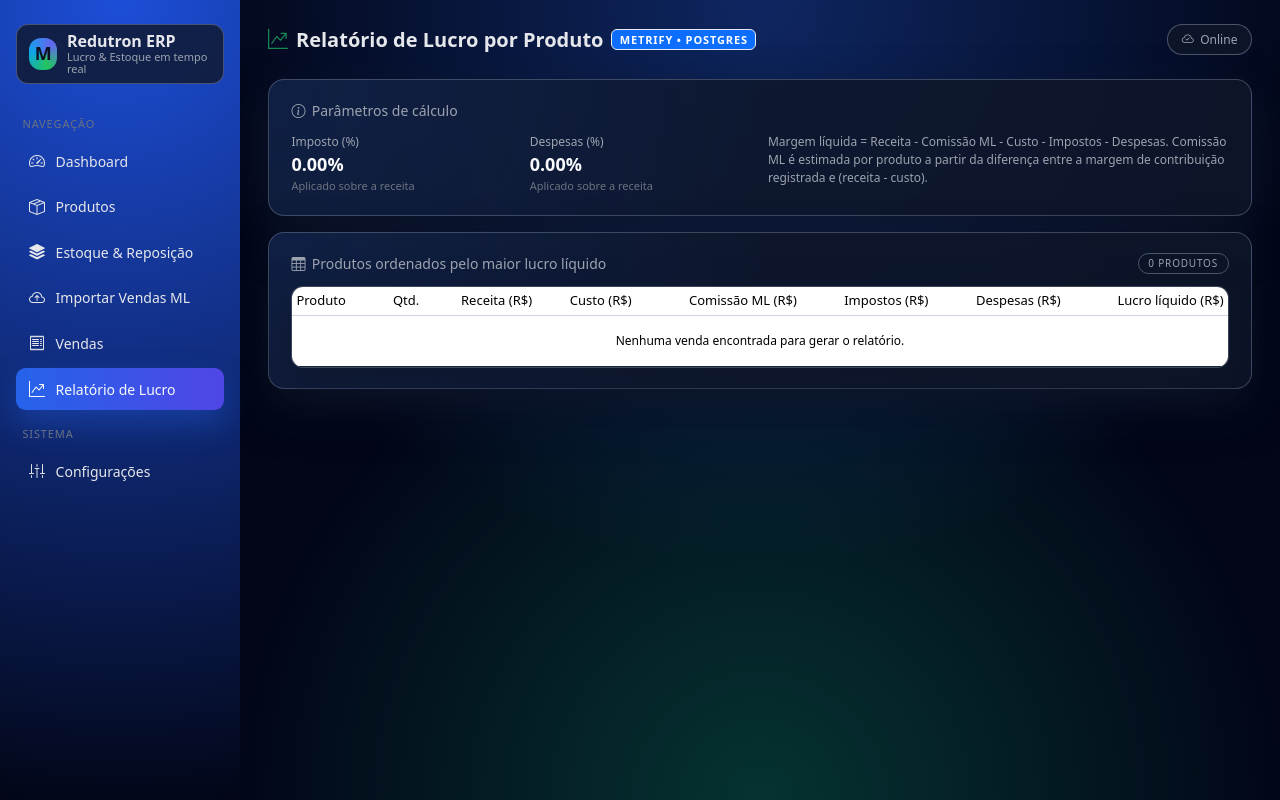
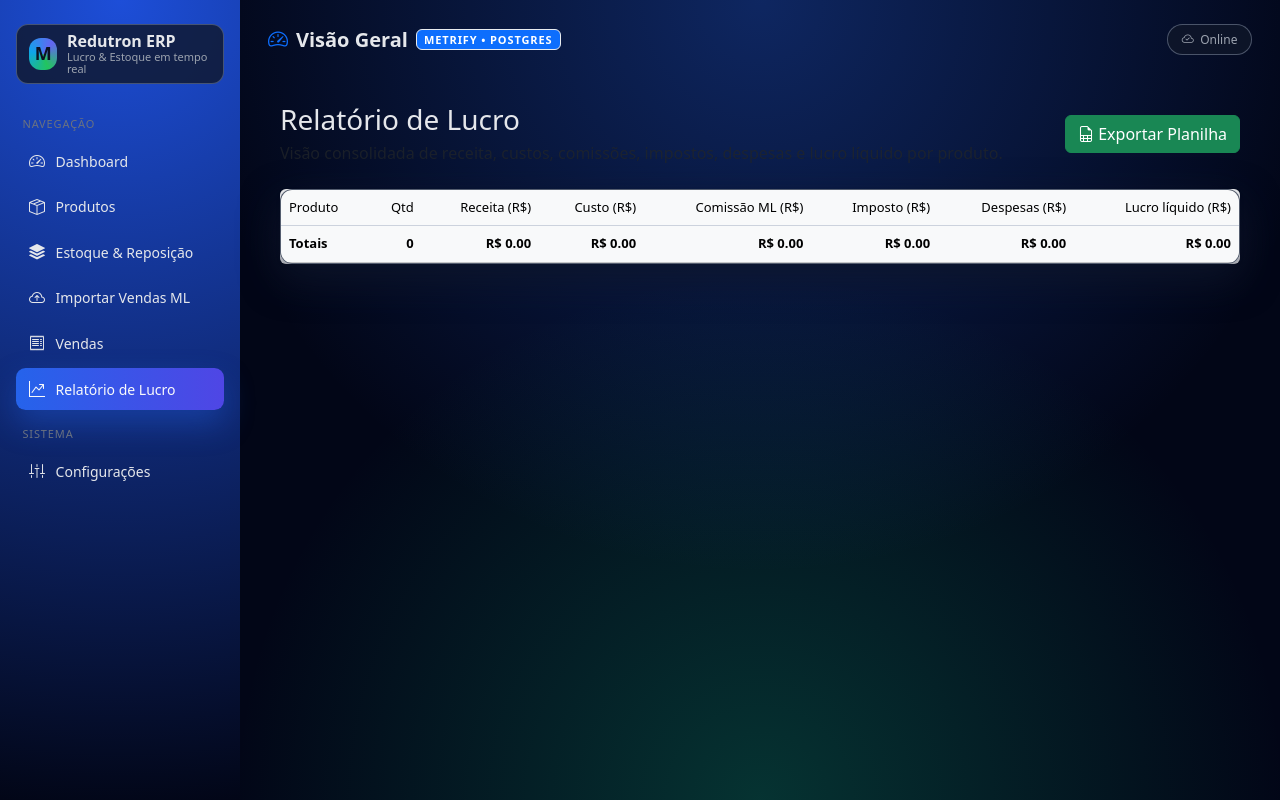
Before and after one commit to oliveirafjdo-web/Mega2.0, a Flask app: page /relatorio_lucro in a window 1280 px wide. Run offline with Flask 3, Linux system fonts and the light colour scheme; some libraries are stand-ins or nearby versions.

Commit message:
Update relatorio_lucro.html

```diff
--- a/templates/relatorio_lucro.html
+++ b/templates/relatorio_lucro.html
@@ -1,96 +1,112 @@
 {% extends "base.html" %}
 
-{% block title %}Relatório de Lucro • MetriFy{% endblock %}
-{% block page_icon %}<i class="bi bi-graph-up-arrow text-success"></i>{% endblock %}
-{% block page_title %}Relatório de Lucro por Produto{% endblock %}
+{% block title %}Relatório de Lucro - Metrify{% endblock %}
 
 {% block content %}
-<div class="card-glass mb-3">
-  <div class="card-glass-header">
-    <div class="card-glass-title">
-      <i class="bi bi-info-circle"></i> Parâmetros de cálculo
+<div class="container-fluid py-4">
+
+    <!-- Cabeçalho -->
+    <div class="d-flex justify-content-between align-items-center mb-4">
+        <div>
+            <h1 class="h3 mb-1">Relatório de Lucro</h1>
+            <p class="text-muted mb-0">
+                Visão consolidada de receita, custos, comissões, impostos, despesas e lucro líquido por produto.
+            </p>
         </div>
-  </div>
-  <div class="row g-3">
-    <div class="col-6 col-md-3">
-      <div class="stat-label">Imposto (%)</div>
-      <div class="stat-value">{{ '%.2f'|format(imposto_percent) }}%</div>
-      <div class="stat-sub">Aplicado sobre a receita</div>
-    </div>
-    <div class="col-6 col-md-3">
-      <div class="stat-label">Despesas (%)</div>
-      <div class="stat-value">{{ '%.2f'|format(despesas_percent) }}%</div>
-      <div class="stat-sub">Aplicado sobre a receita</div>
-    </div>
-    <div class="col-12 col-md-6">
-      <div class="text-soft">
-        Margem líquida = Receita - Comissão ML - Custo - Impostos - Despesas.
-        Comissão ML é estimada por produto a partir da diferença entre a margem de contribuição
-        registrada e (receita - custo).
-      </div>
-    </div>
+
+        <div>
+            <a href="{{ url_for('relatorio_lucro_exportar') }}" class="btn btn-success">
+                <i class="bi bi-file-earmark-spreadsheet"></i> Exportar Planilha
+            </a>
         </div>
     </div>
 
-<div class="card-glass">
-  <div class="card-glass-header">
-    <div class="card-glass-title">
-      <i class="bi bi-table"></i> Produtos ordenados pelo maior lucro líquido
-    </div>
-    <span class="badge-soft">{{ linhas|length }} produtos</span>
-  </div>
-
+    <!-- Tabela principal -->
+    <div class="card shadow-sm border-0">
         <div class="table-responsive">
-    <table class="table table-sm align-middle mb-0">
-      <thead>
+            <table class="table align-middle mb-0 table-hover">
+                <thead class="table-light">
                     <tr>
                         <th>Produto</th>
-          <th class="text-end">Qtd.</th>
+                        <th class="text-end">Qtd</th>
                         <th class="text-end">Receita (R$)</th>
                         <th class="text-end">Custo (R$)</th>
                         <th class="text-end">Comissão ML (R$)</th>
-          <th class="text-end">Impostos (R$)</th>
+                        <th class="text-end">Imposto (R$)</th>
                         <th class="text-end">Despesas (R$)</th>
                         <th class="text-end">Lucro líquido (R$)</th>
                     </tr>
                 </thead>
                 <tbody>
-        {% if linhas %}
-          {% for l in linhas %}
+                    {% for linha in linhas %}
                         <tr>
-              <td>{{ l.produto }}</td>
-              <td class="text-end">{{ '%.0f'|format(l.qtd) }}</td>
-              <td class="text-end">R$ {{ '%.2f'|format(l.receita) }}</td>
-              <td class="text-end">R$ {{ '%.2f'|format(l.custo) }}</td>
-              <td class="text-end text-warning">R$ {{ '%.2f'|format(l.comissao) }}</td>
-              <td class="text-end">R$ {{ '%.2f'|format(l.imposto) }}</td>
-              <td class="text-end">R$ {{ '%.2f'|format(l.despesas) }}</td>
-              <td class="text-end fw-semibold text-success">R$ {{ '%.2f'|format(l.margem_liquida) }}</td>
+                            <td>{{ linha.produto }}</td>
+
+                            <td class="text-end">
+                                {{ linha.qtd|int }}
+                            </td>
+
+                            <td class="text-end">
+                                R$ {{ '%.2f'|format(linha.receita or 0) }}
+                            </td>
+
+                            <td class="text-end">
+                                R$ {{ '%.2f'|format(linha.custo or 0) }}
+                            </td>
+
+                            <td class="text-end">
+                                R$ {{ '%.2f'|format(linha.comissao or 0) }}
+                            </td>
+
+                            <td class="text-end">
+                                R$ {{ '%.2f'|format(linha.imposto or 0) }}
+                            </td>
+
+                            <td class="text-end">
+                                R$ {{ '%.2f'|format(linha.despesas or 0) }}
+                            </td>
+
+                            <td class="text-end fw-semibold">
+                                R$ {{ '%.2f'|format(linha.margem_liquida or 0) }}
+                            </td>
                         </tr>
                     {% endfor %}
-        {% else %}
-          <tr>
-            <td colspan="8" class="text-center text-soft py-3">
-              Nenhuma venda encontrada para gerar o relatório.
+                </tbody>
+
+                <tfoot class="table-light">
+                    <tr class="fw-bold">
+                        <td>Totais</td>
+
+                        <td class="text-end">{{ totais.qtd|int }}</td>
+
+                        <td class="text-end">
+                            R$ {{ '%.2f'|format(totais.receita or 0) }}
+                        </td>
+
+                        <td class="text-end">
+                            R$ {{ '%.2f'|format(totais.custo or 0) }}
+                        </td>
+
+                        <td class="text-end">
+                            R$ {{ '%.2f'|format(totais.comissao or 0) }}
+                        </td>
+
+                        <td class="text-end">
+                            R$ {{ '%.2f'|format(totais.imposto or 0) }}
+                        </td>
+
+                        <td class="text-end">
+                            R$ {{ '%.2f'|format(totais.despesas or 0) }}
+                        </td>
+
+                        <td class="text-end">
+                            R$ {{ '%.2f'|format(totais.margem_liquida or 0) }}
                         </td>
                     </tr>
-        {% endif %}
-      </tbody>
-      {% if linhas %}
-        <tfoot>
-          <tr>
-            <th>Total</th>
-            <th class="text-end">{{ '%.0f'|format(totais.qtd) }}</th>
-            <th class="text-end">R$ {{ '%.2f'|format(totais.receita) }}</th>
-            <th class="text-end">R$ {{ '%.2f'|format(totais.custo) }}</th>
-            <th class="text-end text-warning">R$ {{ '%.2f'|format(totais.comissao) }}</th>
-            <th class="text-end">R$ {{ '%.2f'|format(totais.imposto) }}</th>
-            <th class="text-end">R$ {{ '%.2f'|format(totais.despesas) }}</th>
-            <th class="text-end fw-semibold text-success">R$ {{ '%.2f'|format(totais.margem_liquida) }}</th>
-          </tr>
                 </tfoot>
-      {% endif %}
             </table>
         </div>
     </div>
+
+</div>
 {% endblock %}
```
Lines whose indentation alone changed are shown as unchanged.
